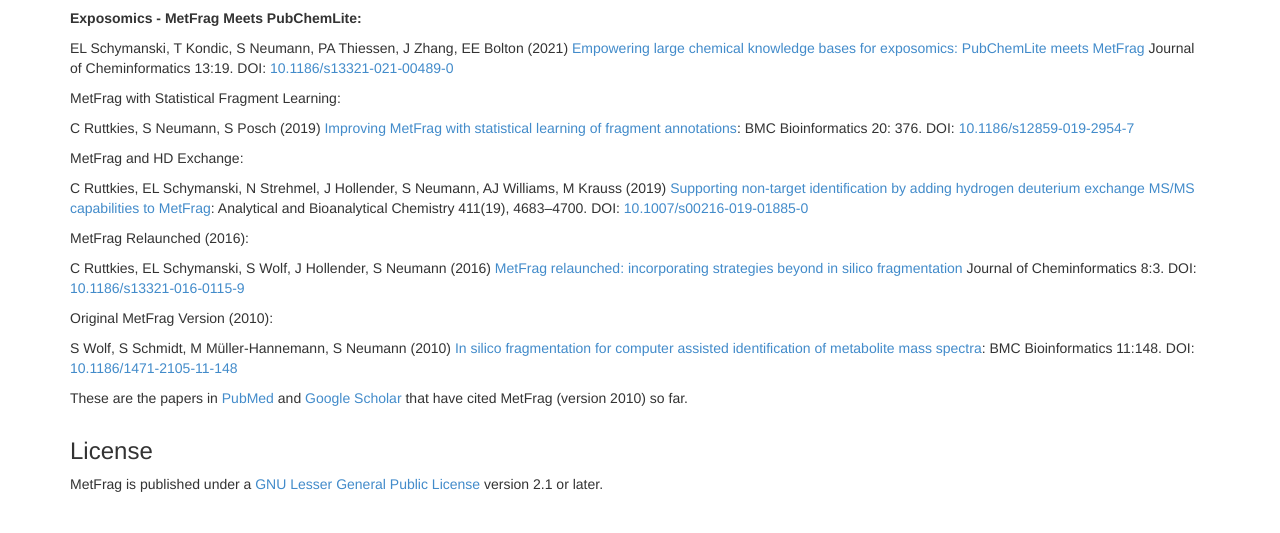
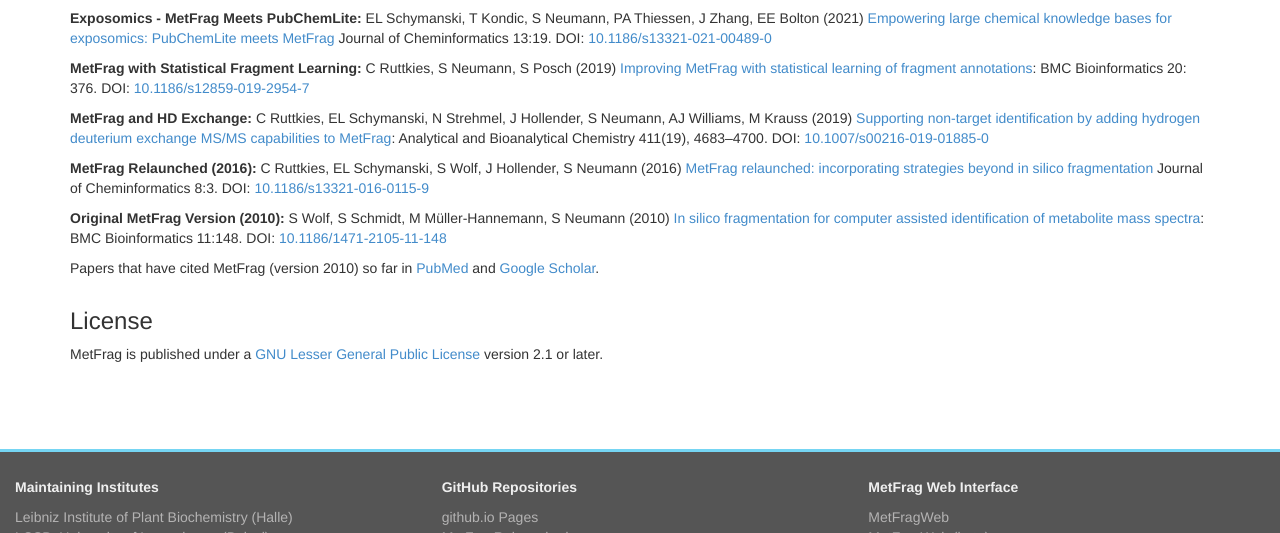
Before and after one commit to ipb-halle/MetFrag, a Jekyll site: the page built from index.html, in a window 1280 px wide and 900 px high, scrolled down 991 px, cut to the strip 0-533 px from the top of the window. Built offline with Jekyll 4.4.1, drawn with Linux system fonts in a browser that asks for light colours; nearby versions of some CDN libraries.

Commit message:
Update index.html
more formatting tweaks...

```diff
--- a/index.html
+++ b/index.html
@@ -72,38 +72,37 @@
 
 <h3>Other MetFrag Publications</h3>
 
-<p><b>Exposomics - MetFrag Meets PubChemLite: </b></p>
-<p>EL Schymanski, T Kondic, S Neumann, PA Thiessen, J Zhang, EE Bolton (2021)
+<p><b>Exposomics - MetFrag Meets PubChemLite: </b>
+EL Schymanski, T Kondic, S Neumann, PA Thiessen, J Zhang, EE Bolton (2021)
 <a href="https://doi.org/10.1186/s13321-021-00489-0">Empowering large chemical knowledge bases for exposomics: PubChemLite meets MetFrag</a>
 Journal of Cheminformatics 13:19. DOI: <a href="https://doi.org/10.1186/s13321-021-00489-0">10.1186/s13321-021-00489-0</a>
 </p>
 
-<p>MetFrag with Statistical Fragment Learning:</p>
-<p>C Ruttkies, S Neumann, S Posch (2019)
+<p><b>MetFrag with Statistical Fragment Learning:</b>
+C Ruttkies, S Neumann, S Posch (2019)
 <a href="https://doi.org/10.1186/s12859-019-2954-7">Improving MetFrag with statistical learning of fragment annotations</a>:
 BMC Bioinformatics 20: 376. DOI: <a href="https://doi.org/10.1186/s12859-019-2954-7">10.1186/s12859-019-2954-7</a> </p>
 
-<p>MetFrag and HD Exchange:</p>
+<p><b>MetFrag and HD Exchange:</b>
 C Ruttkies, EL Schymanski, N Strehmel, J Hollender, S Neumann, AJ Williams, M Krauss (2019)
 <a href="https://doi.org/10.1007/s00216-019-01885-0">Supporting non-target identification by adding hydrogen deuterium exchange MS/MS capabilities to MetFrag</a>:
 Analytical and Bioanalytical Chemistry 411(19), 4683–4700.
 DOI: <a href="https://doi.org/10.1007/s00216-019-01885-0">10.1007/s00216-019-01885-0</a> </p>
 
-<p>MetFrag Relaunched (2016): </p>
-<p>C Ruttkies, EL Schymanski, S Wolf, J Hollender, S Neumann (2016)
+<p><b>MetFrag Relaunched (2016): </b>
+C Ruttkies, EL Schymanski, S Wolf, J Hollender, S Neumann (2016)
 <a href="https://doi.org/10.1186/s13321-016-0115-9">MetFrag relaunched: incorporating strategies beyond in silico fragmentation</a>
 Journal of Cheminformatics 8:3. DOI: <a href="https://doi.org/10.1186/s13321-016-0115-9">10.1186/s13321-016-0115-9</a>
 </p>
 
-<p>Original MetFrag Version (2010):</p>
-<p>S Wolf, S Schmidt, M Müller-Hannemann, S Neumann (2010)
+<p><b>Original MetFrag Version (2010):</b>
+S Wolf, S Schmidt, M Müller-Hannemann, S Neumann (2010)
 <a href="https://doi.org/10.1186/1471-2105-11-148">In silico fragmentation for computer assisted identification of metabolite mass spectra</a>:
 BMC Bioinformatics 11:148. DOI: <a href="https://doi.org/10.1186/1471-2105-11-148">10.1186/1471-2105-11-148</a> </p>
 
-These are the papers in
+Papers that have cited MetFrag (version 2010) so far in
 <a href="http://www.ncbi.nlm.nih.gov/pubmed?linkname=pubmed_pubmed_citedin&from_uid=20307295">PubMed</a>
-and <a href="http://scholar.google.com/scholar?oi=bibs&hl=en&cites=10278388642349466161&as_sdt=5">Google Scholar</a>
-that have cited MetFrag (version 2010) so far.
+and <a href="http://scholar.google.com/scholar?oi=bibs&hl=en&cites=10278388642349466161&as_sdt=5">Google Scholar</a>.
 
 <h3>License</h3>
 
```
